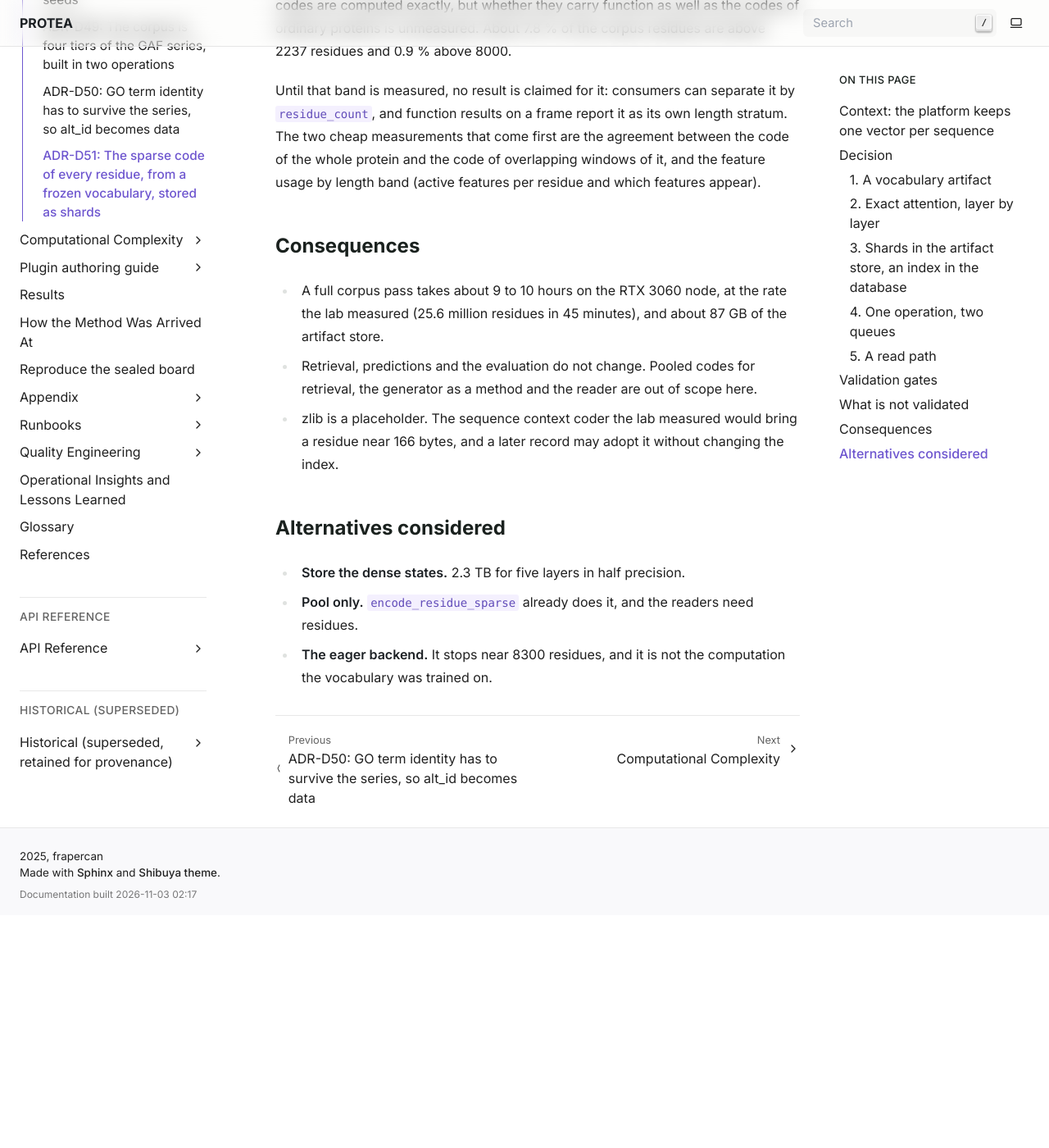
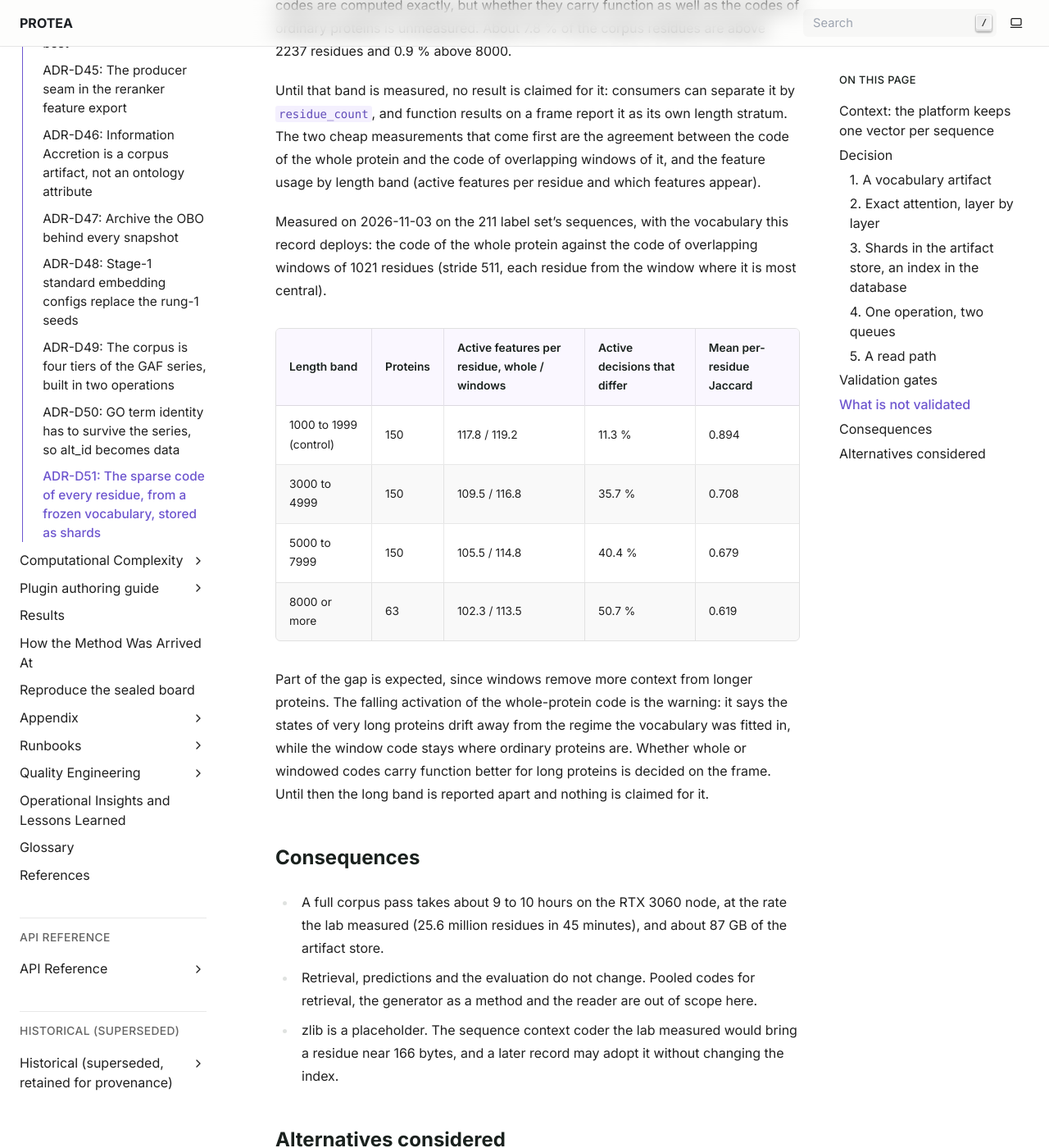
Before and after one commit to frapercan/PROTEA, a Sphinx documentation site: the page built from docs/source/adr/D51-per-residue-vocabulary-codes.rst, in a window 1280 px wide and 1400 px high, scrolled down 5396 px. Shown: the whole window at 82% size. Built offline with Sphinx 7.4.7, drawn with Linux system fonts in a browser that asks for light colours; before the commit the page ends 6512 px from its top, so only the background shows below that.

Commit message:
ADR-D51: the long-protein limit, measured (#1092)
Docs only. Whole against windowed codes by length band on the 211 label
set: the per-residue Jaccard falls from 0.894 (1000 to 1999 residues) to
0.619 (8000 or more), and the whole-protein code activates fewer
features as proteins grow (117.8 to 102.3) while the window code stays
near 113 to 119. The long band stays reported apart until function
decides between whole and windowed codes.

```diff
--- a/docs/source/adr/D51-per-residue-vocabulary-codes.rst
+++ b/docs/source/adr/D51-per-residue-vocabulary-codes.rst
@@ -191,6 +191,46 @@ The two cheap measurements that come first are the agreement between the code of
 whole protein and the code of overlapping windows of it, and the feature usage by length
 band (active features per residue and which features appear).
 
+Measured on 2026-11-03 on the 211 label set's sequences, with the vocabulary this record deploys: the code of
+the whole protein against the code of overlapping windows of 1021 residues (stride 511,
+each residue from the window where it is most central).
+
+.. list-table::
+   :header-rows: 1
+
+   * - Length band
+     - Proteins
+     - Active features per residue, whole / windows
+     - Active decisions that differ
+     - Mean per-residue Jaccard
+   * - 1000 to 1999 (control)
+     - 150
+     - 117.8 / 119.2
+     - 11.3 %
+     - 0.894
+   * - 3000 to 4999
+     - 150
+     - 109.5 / 116.8
+     - 35.7 %
+     - 0.708
+   * - 5000 to 7999
+     - 150
+     - 105.5 / 114.8
+     - 40.4 %
+     - 0.679
+   * - 8000 or more
+     - 63
+     - 102.3 / 113.5
+     - 50.7 %
+     - 0.619
+
+Part of the gap is expected, since windows remove more context from longer proteins.
+The falling activation of the whole-protein code is the warning: it says the states of
+very long proteins drift away from the regime the vocabulary was fitted in, while the
+window code stays where ordinary proteins are. Whether whole or windowed codes carry
+function better for long proteins is decided on the frame. Until then the long band is
+reported apart and nothing is claimed for it.
+
 Consequences
 ~~~~~~~~~~~~
 
```
